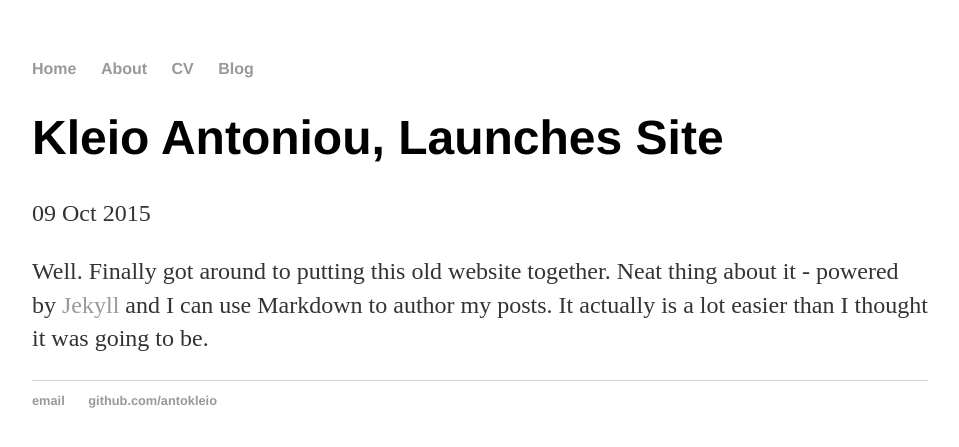
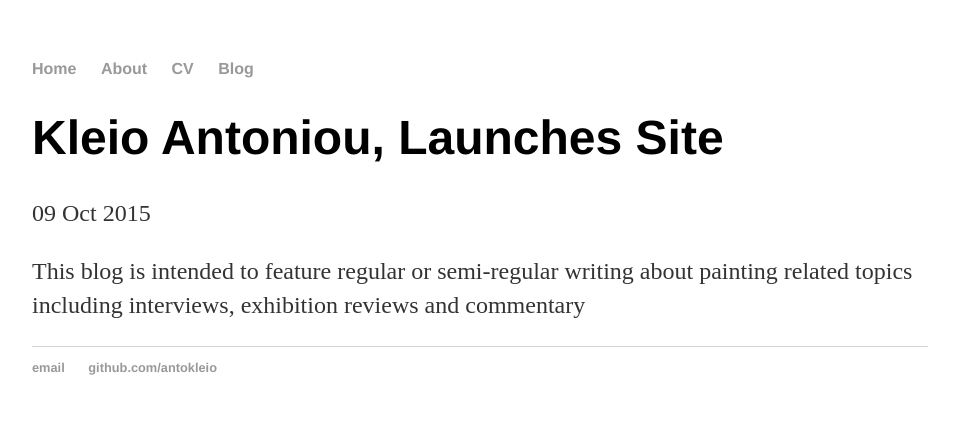
Before and after one commit to ANTOKLEIO/ANTOKLEIO.github.io, a Jekyll site: the page built from _posts/2015-10-09-kleio-Antoniou-site-launched.md, in a window 1280 px wide. Shown: the top 447 px of the page, without its empty margins (160-1119 px from the left). Built offline with Jekyll 4.4.1, drawn with Linux system fonts in a browser that asks for light colours.

Commit message:
Update 2015-10-09-kleio-Antoniou-site-launched.md

```diff
--- a/_posts/2015-10-09-kleio-Antoniou-site-launched.md
+++ b/_posts/2015-10-09-kleio-Antoniou-site-launched.md
@@ -7,4 +7,4 @@ title: "Kleio Antoniou, Launches Site"
 date: 2015-10-09
 ---
 
-Well. Finally got around to putting this old website together. Neat thing about it - powered by [Jekyll](http://jekyllrb.com) and I can use Markdown to author my posts. It actually is a lot easier than I thought it was going to be.
+This blog is intended to feature regular or semi-regular writing about painting related topics including interviews, exhibition reviews and commentary
```
